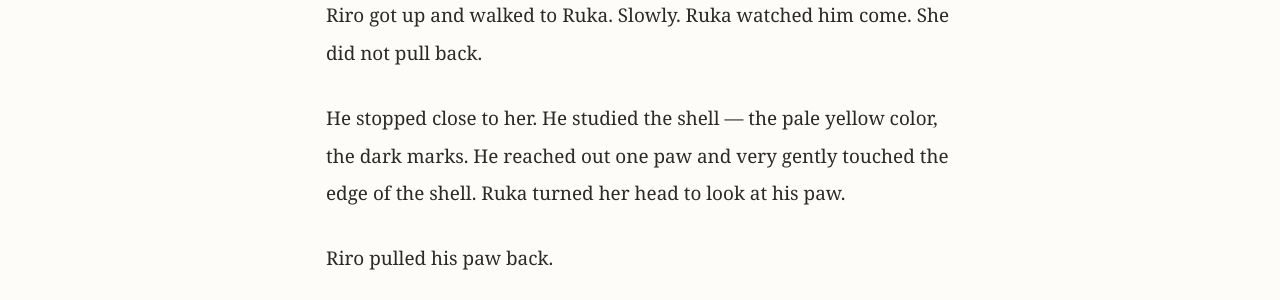
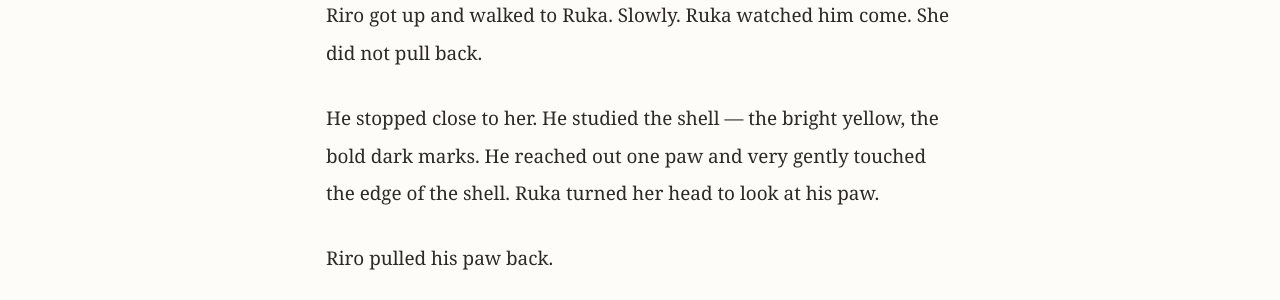
Before and after one commit to morisaki-yuichi/ako-chans-adventure, a Jekyll site: the page built from season2/chapter16/ep038.md, in a window 1280 px wide. Shown: the part 1246-1546 px from the top of the page. Built offline with Jekyll 4.4.1, drawn with Linux system fonts in a browser that asks for light colours.

Commit message:
Fix Ep34/38/40 — Ruka's shell is bright yellow, not pale yellow (Western Hermann's)

```diff
--- a/season2/chapter16/ep038.md
+++ b/season2/chapter16/ep038.md
@@ -38,7 +38,7 @@ Riro looked at her. He looked at her shell. He moved his head a little to the ri
 
 Riro got up and walked to Ruka. Slowly. Ruka watched him come. She did not pull back.
 
-He stopped close to her. He studied the shell — the pale yellow color, the dark marks. He reached out one paw and very gently touched the edge of the shell. Ruka turned her head to look at his paw.
+He stopped close to her. He studied the shell — the bright yellow, the bold dark marks. He reached out one paw and very gently touched the edge of the shell. Ruka turned her head to look at his paw.
 
 Riro pulled his paw back.
 
```
Also changed, not shown: season2/chapter16/ep034.md (+1 -1 lines), season2/chapter16/ep040.md (+1 -1 lines).
